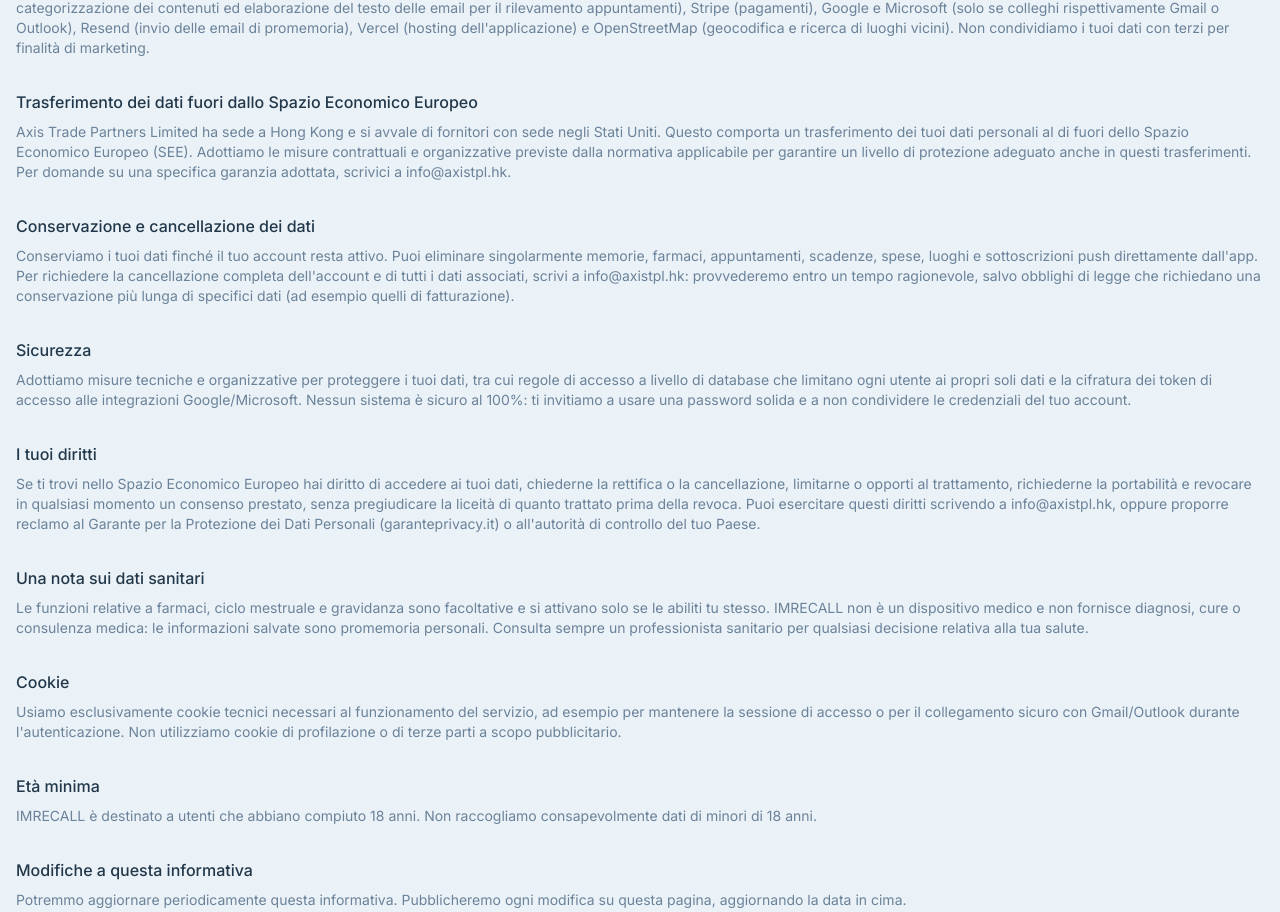
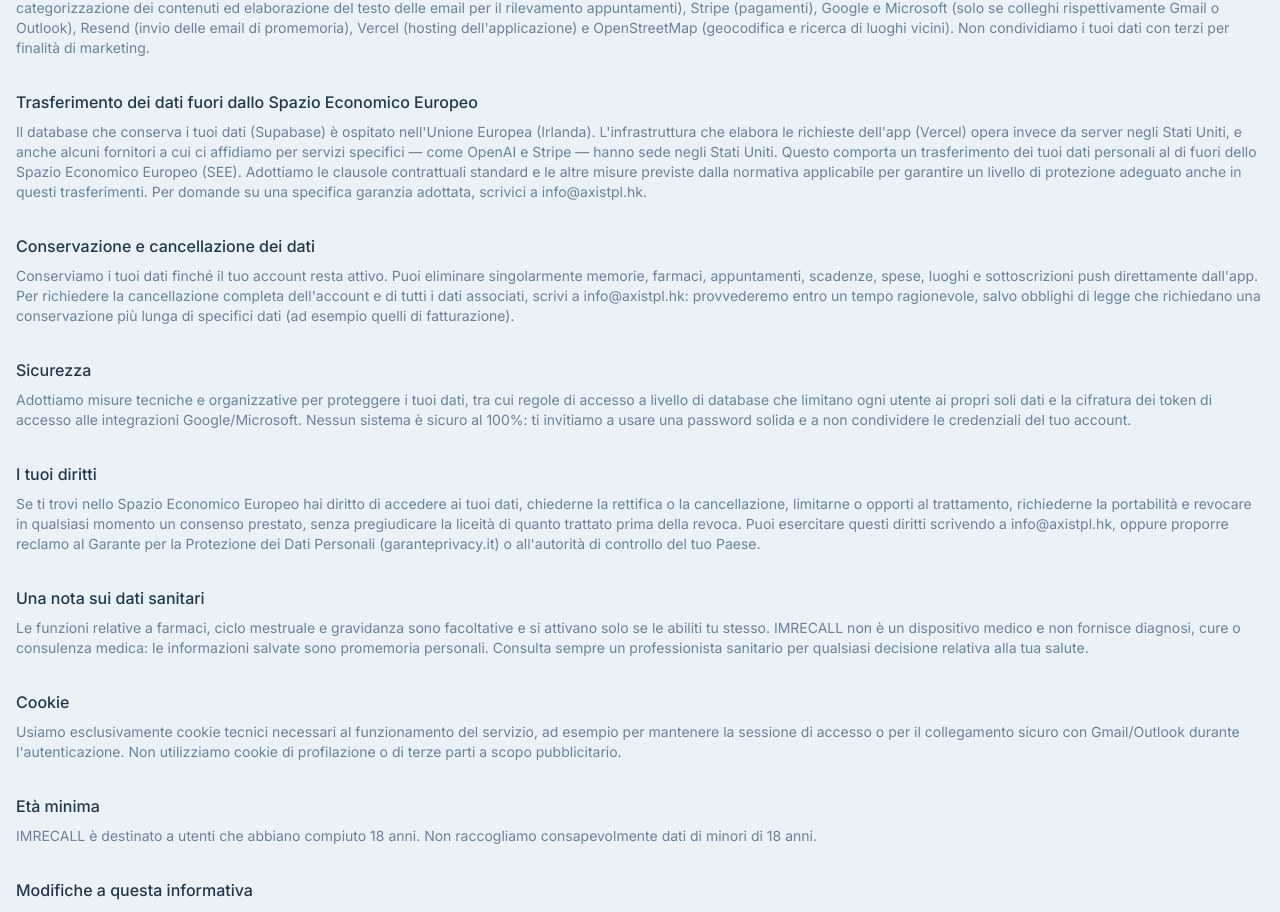
Before and after one commit to Ghostlineapps/imrecall, a Next.js app: page /privacy in a window 1280 px wide. Shown: the part 1038-1950 px from the top of the page. Built offline with nearby package versions, Linux system fonts and the light colour scheme.

Commit message:
Correct extra-EEA transfer clause with verified hosting regions

```diff
--- a/src/app/privacy/page.tsx
+++ b/src/app/privacy/page.tsx
@@ -138,11 +138,14 @@ export default function PrivacyPage() {
       <section className="space-y-2">
         <h2 className="font-medium">Trasferimento dei dati fuori dallo Spazio Economico Europeo</h2>
         <p className="text-sm text-celeste-muted">
-          Axis Trade Partners Limited ha sede a Hong Kong e si avvale di fornitori con sede negli Stati
-          Uniti. Questo comporta un trasferimento dei tuoi dati personali al di fuori dello Spazio
-          Economico Europeo (SEE). Adottiamo le misure contrattuali e organizzative previste dalla
-          normativa applicabile per garantire un livello di protezione adeguato anche in questi
-          trasferimenti. Per domande su una specifica garanzia adottata, scrivici a info@axistpl.hk.
+          Il database che conserva i tuoi dati (Supabase) è ospitato nell&apos;Unione Europea (Irlanda).
+          L&apos;infrastruttura che elabora le richieste dell&apos;app (Vercel) opera invece da server
+          negli Stati Uniti, e anche alcuni fornitori a cui ci affidiamo per servizi specifici — come
+          OpenAI e Stripe — hanno sede negli Stati Uniti. Questo comporta un trasferimento dei tuoi dati
+          personali al di fuori dello Spazio Economico Europeo (SEE). Adottiamo le clausole contrattuali
+          standard e le altre misure previste dalla normativa applicabile per garantire un livello di
+          protezione adeguato anche in questi trasferimenti. Per domande su una specifica garanzia
+          adottata, scrivici a info@axistpl.hk.
         </p>
       </section>
 
```
